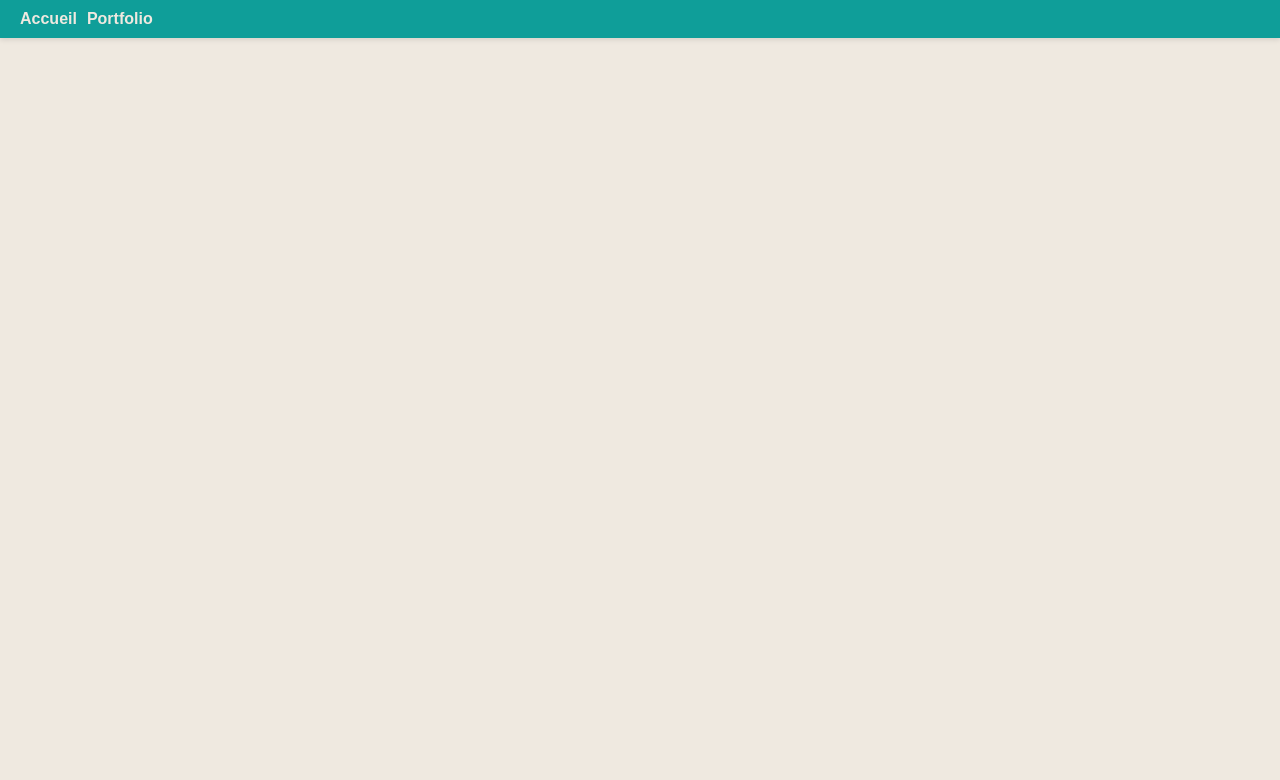
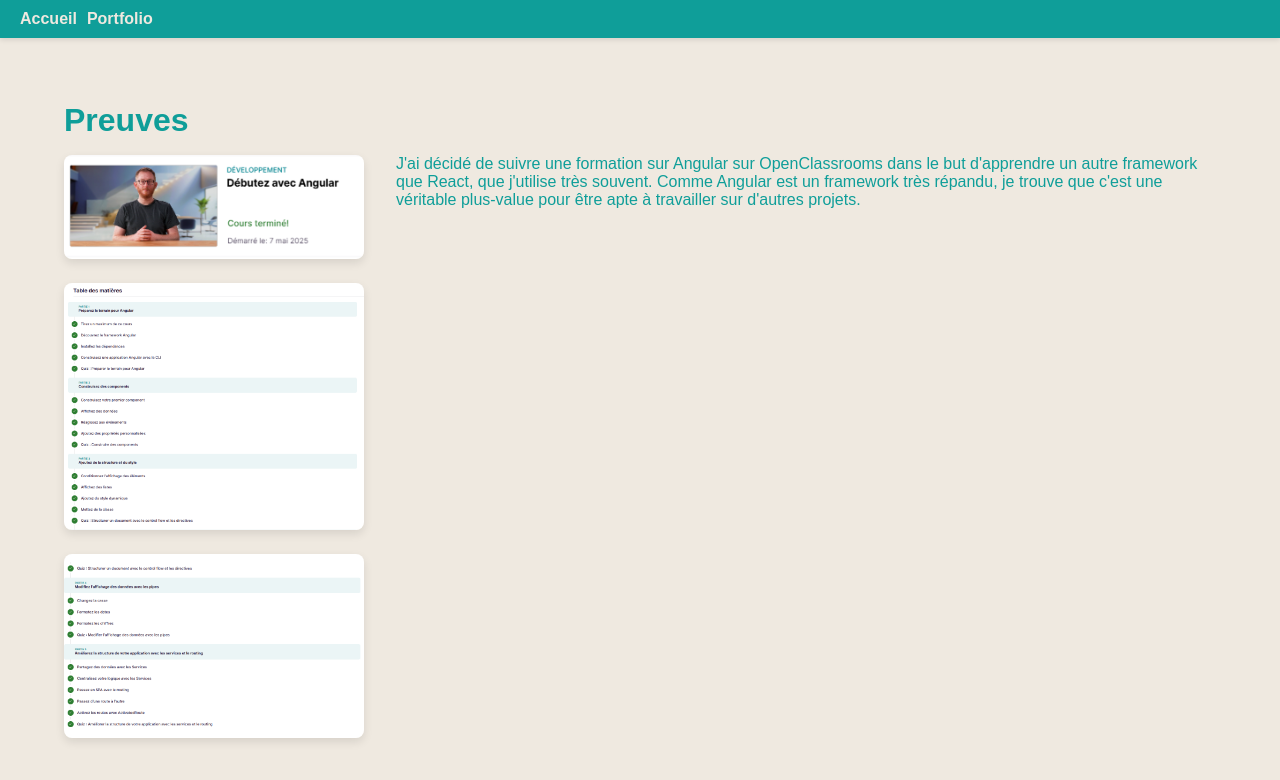
Before and after one commit to Dimtiri19/Portfolio, a React (Vite) app: page /preuve_09 in a window 1280 px wide. Before the commit this address had no page. Shown: the top 780 px of the page. Built offline with nearby package versions, Linux system fonts and the light colour scheme; a web font is replaced by a local one.

Commit message:
finishim

```diff
--- a/src/App.jsx
+++ b/src/App.jsx
@@ -12,6 +12,7 @@
 import Preuve06 from './pages/preuve_06'
 import Preuve07 from './pages/preuve_07'
 import Preuve08 from './pages/preuve_08'
+import Preuve09 from './pages/preuve_09'
 
 function App() {
   return (
@@ -29,6 +30,7 @@
         <Route path="/preuve_06" element={<Preuve06 />} />
         <Route path="/preuve_07" element={<Preuve07 />} />
         <Route path="/preuve_08" element={<Preuve08 />} />
+        <Route path="/preuve_09" element={<Preuve09 />} />
       </Routes>
     </div>
   )
--- a/src/pages/Portfolio.jsx
+++ b/src/pages/Portfolio.jsx
@@ -12,6 +12,7 @@
     { nom: 'GMT', annee: '2024', reel: '5H', valide: '8H', preuve: 'preuve_06', type: 'formation' },
     { nom: 'VM Essential', annee: '2024', reel: '5H', valide: '5H', preuve: 'preuve_07', type: 'conférence' },
     { nom: 'OpenClassroom Java', annee: '2024', reel: '10H', valide: '10H', preuve: 'preuve_08', type: 'formation' },
+    { nom: 'OpenClassroom Angular', annee: '2024', reel: '10H', valide: '10H', preuve: 'preuve_09', type: 'formation'}
   ];
 
   return (
@@ -51,7 +52,7 @@
               </tr>
             ))}
             <tr style={{ fontWeight: 'bold' }}>
-              <td>Total</td><td>—</td><td>172H</td><td>61H</td><td>—</td>
+              <td>Total</td><td>—</td><td>172H</td><td>71H</td><td>—</td>
             </tr>
           </tbody>
         </table>
--- /dev/null
+++ b/src/pages/preuve_09.jsx
@@ -0,0 +1,63 @@
+import React from 'react';
+import imgCours from '../assets/ang2.png';
+import imgFin from '../assets/tab2.png';
+import imgTable from '../assets/tab3.png';
+import { motion } from 'framer-motion';
+
+function Preuve09() {
+  return (
+    <motion.div
+      style={{ padding: '2rem', position: 'relative', minHeight: '100vh' }}
+      initial={{ opacity: 0, y: 30 }}
+      animate={{ opacity: 1, y: 0 }}
+      exit={{ opacity: 0, y: -30 }}
+      transition={{ duration: 0.5, ease: 'easeOut' }}
+    >
+    <div style={{ padding: '2rem' }}>
+      <h1>Preuves</h1>
+
+      <div style={{ display: 'flex', alignItems: 'flex-start', gap: '2rem', marginTop: '1rem' }}>
+        <div style={{ display: 'flex', flexDirection: 'column', gap: '1.5rem' }}>
+          <img
+            src={imgCours}
+            alt="Cours"
+            style={{
+              maxWidth: '300px',
+              borderRadius: '8px',
+              boxShadow: '0 4px 10px rgba(0,0,0,0.1)'
+            }}
+          />
+          <img
+            src={imgFin}
+            alt="Fin"
+            style={{
+              maxWidth: '300px',
+              borderRadius: '8px',
+              boxShadow: '0 4px 10px rgba(0,0,0,0.1)'
+            }}
+          />
+          <img
+            src={imgTable}
+            alt="Table"
+            style={{
+              maxWidth: '300px',
+              borderRadius: '8px',
+              boxShadow: '0 4px 10px rgba(0,0,0,0.1)'
+            }}
+          />
+        </div>
+
+        <div style={{ flex: 1 }}>
+          <p>
+            J'ai décidé de suivre une formation sur Angular sur OpenClassrooms dans le but d'apprendre un autre framework que React, que j'utilise très souvent.
+            Comme Angular est un framework très répandu, je trouve que c'est une véritable plus-value pour être apte à travailler sur d'autres projets.
+
+          </p>
+        </div>
+      </div>
+    </div>
+  </motion.div>
+  );
+}
+
+export default Preuve09;
```
